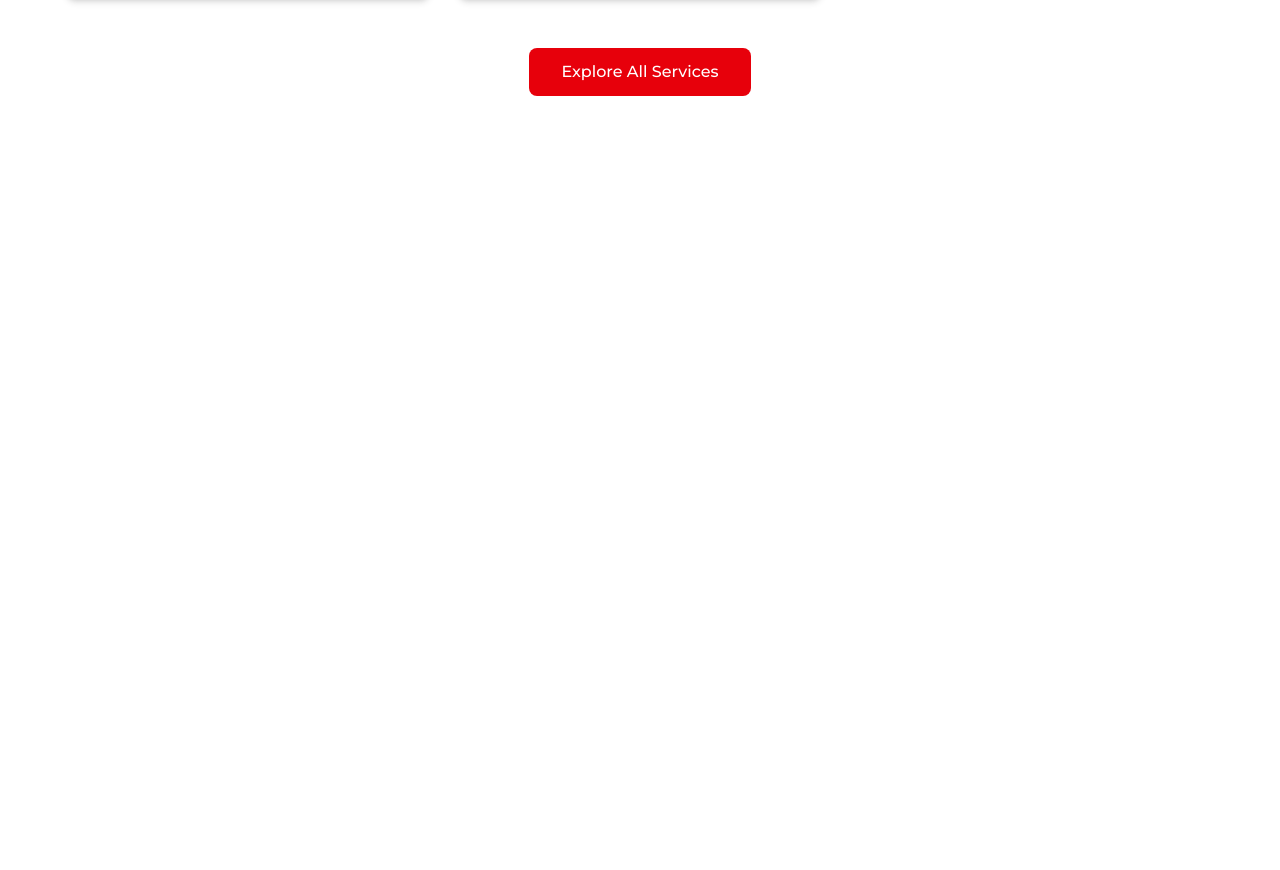
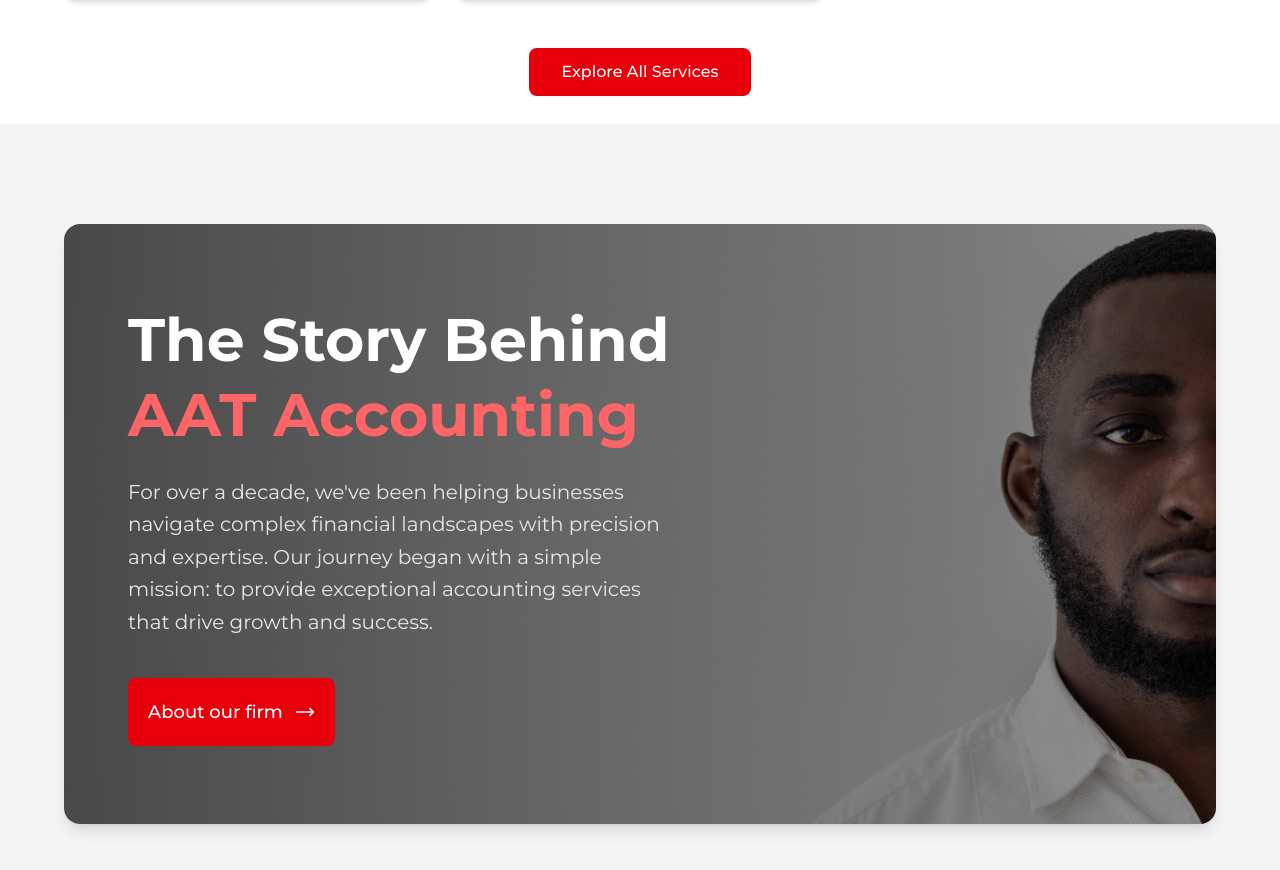
Before and after one commit to Olamigoke10/AATWEB, a React (Vite) app: page / in a window 1280 px wide. Shown: the part 1540-2410 px from the top of the page. Before the commit the page ends 1664 px from the top, so only its background shows below. Built offline with nearby package versions, Linux system fonts and the light colour scheme.

Commit message:
ABout us

```diff
--- a/src/components/Hero.jsx
+++ b/src/components/Hero.jsx
@@ -2,12 +2,13 @@ import React from "react";
 import { Facebook, Instagram, Linkedin, Youtube } from "lucide-react";
 import heroPng from "../assets/imgs/aatHero.png";
 import Hero1 from "./minicomponents/Hero1";
+import Hero2 from "./minicomponents/Hero2";
 
 const Hero = () => {
   return (
     <>
     <div className="w-full min-h-screen flex items-center justify-center p-4 bg-gray-100">
-      <div className="max-w-[1600px] w-full mx-auto flex flex-col md:flex-row bg-red-200 rounded-xl overflow-hidden shadow-lg">
+      <div className="max-w-[1400px] w-full mx-auto flex flex-col md:flex-row bg-red-200 rounded-xl overflow-hidden shadow-lg">
         {/* Image Section */}
         <div className="w-full md:w-1/2 flex justify-center items-center p-8">
           <div className="w-full max-w-md rounded-lg p-4 ">
@@ -64,6 +65,7 @@ const Hero = () => {
       </div>
     </div>
     <Hero1 />
+    <Hero2 />
     </>
 
   );
--- /dev/null
+++ b/src/components/minicomponents/Hero2.jsx
@@ -0,0 +1,45 @@
+import React from 'react';
+import { MoveRight } from 'lucide-react';
+import heroAbout from '../../assets/imgs/heroABout.jpg'
+
+const Hero2 = () => {
+  return (
+    <div className="w-full min-h-screen flex items-center justify-center p-4 bg-gray-100">
+      <div className="max-w-6xl w-full mx-auto">
+        <div
+          className="w-full h-[500px] md:h-[600px] bg-cover bg-center rounded-2xl overflow-hidden shadow-lg relative"
+          style={{
+            backgroundImage: `url(${heroAbout})`,
+            backgroundPosition: 'center 30%'
+          }}
+        >
+          <div className="absolute inset-0 bg-gradient-to-r from-black/70 to-black/40"></div>
+
+          <div className="relative h-full flex items-center">
+            <div className='flex flex-col space-y-6 px-8 md:px-16 text-white max-w-2xl'>
+              <h1 className='font-bold text-4xl md:text-6xl leading-tight'>
+                The Story Behind <br />
+                <span className="text-red-400">AAT Accounting</span>
+              </h1>
+
+              <p className='text-lg md:text-xl text-gray-200 leading-relaxed'>
+                For over a decade, we've been helping businesses navigate complex financial landscapes
+                with precision and expertise. Our journey began with a simple mission: to provide
+                exceptional accounting services that drive growth and success.
+              </p>
+
+              <div className='pt-4'>
+                <button className='bg-red-600 hover:bg-red-700 p-4 md:p-5 text-white rounded-lg transition-all duration-300 flex items-center gap-3 group'>
+                  <span className="font-medium text-lg">About our firm</span>
+                  <MoveRight size={20} className="group-hover:translate-x-1 transition-transform" />
+                </button>
+              </div>
+            </div>
+          </div>
+        </div>
+      </div>
+    </div>
+  );
+};
+
+export default Hero2;
```
Also changed, not shown: src/assets/imgs/heroAbout.jpg (added).
